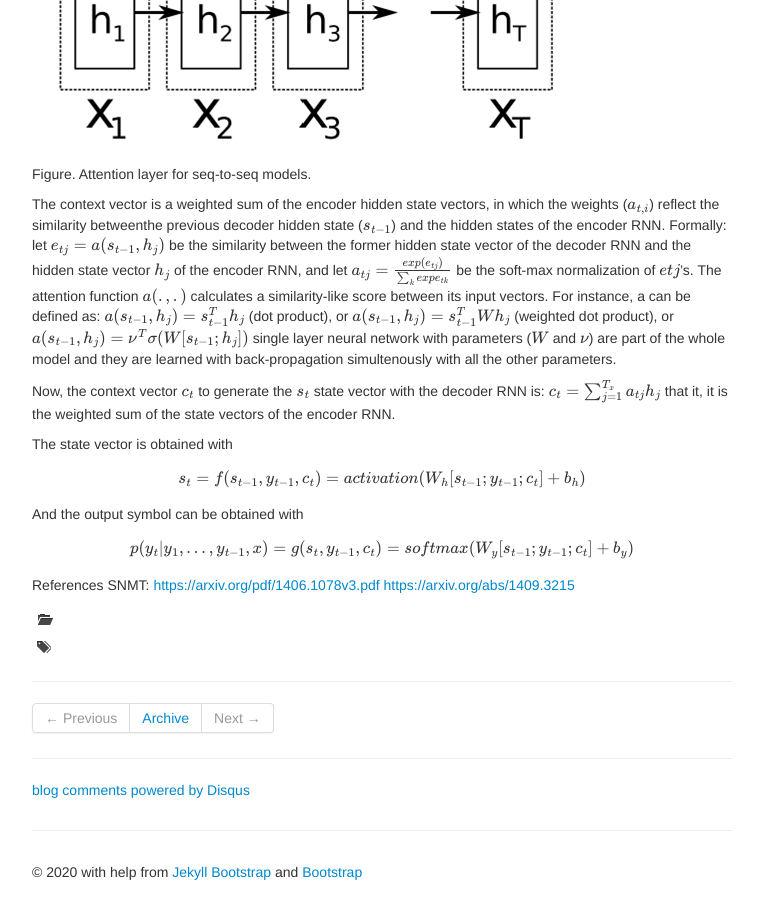
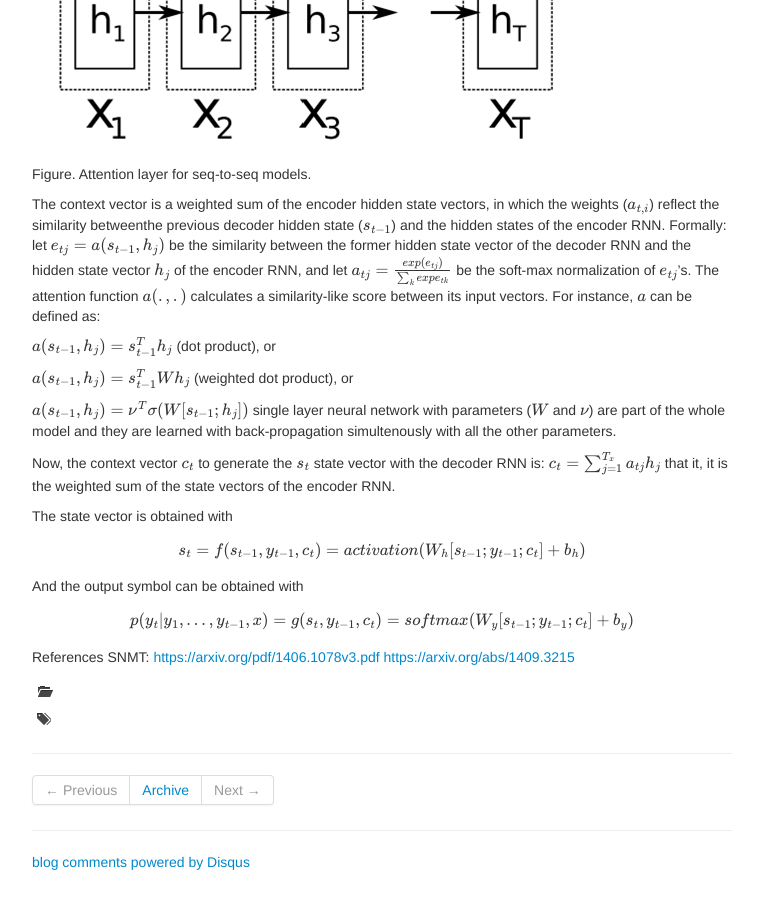
Before and after one commit to kfattila/kfattila.github.io, a Jekyll site: the page built from pages/seq2seq.md, in a window 1280 px wide and 900 px high, scrolled down 2543 px. Shown: the whole window, without its empty margins (258-1021 px from the left). Built offline with Jekyll 4.4.1, drawn with Linux system fonts in a browser that asks for light colours; formulas are drawn with MathJax 3; comment, search, counter and statistics services are not loaded.

Commit message:
Lectures

```diff
--- a/pages/seq2seq.md
+++ b/pages/seq2seq.md
@@ -47,9 +47,12 @@ Figure. Attention layer for seq-to-seq models.
 
 
 The context vector is a weighted sum of the encoder hidden state vectors, in which the weights (\\(a_{t,i}\\)) reflect the similarity betweenthe previous decoder hidden state (\\(s_{t-1}\\)) and the hidden states of the encoder RNN. Formally:
-let \\(e_{tj} = a(s_{t-1}, h_{j})\\) be the similarity between the former hidden state vector of the decoder RNN and the hidden state vector \\(h_{j}\\) of the encoder RNN, and let \\(a_{tj} = \frac{exp(e_{tj})}{\sum_{k}exp e_{tk}}\\) be the soft-max normalization of \\(e{tj}\\)'s. The attention function \\(a(.,.)\\) calculates a similarity-like score between its input vectors. For instance, a can be defined as:
+let \\(e_{tj} = a(s_{t-1}, h_{j})\\) be the similarity between the former hidden state vector of the decoder RNN and the hidden state vector \\(h_{j}\\) of the encoder RNN, and let \\(a_{tj} = \frac{exp(e_{tj})}{\sum_{k}exp e_{tk}}\\) be the soft-max normalization of \\(e_{tj}\\)'s. The attention function \\(a(.,.)\\) calculates a similarity-like score between its input vectors. For instance, \\(a\\) can be defined as:
+
 \\(a(s_{t-1}, h_{j}) = s_{t-1}^{T}h_{j}\\) (dot product), or
+
 \\(a(s_{t-1}, h_{j}) = s_{t-1}^{T}Wh_{j}\\) (weighted dot product), or
+
 \\(a(s_{t-1}, h_{j}) = \nu^{T}\sigma(W[s_{t-1};h_{j}])\\) single layer neural network with parameters (\\(W\\) and \\(\nu\\)) are  part of the whole model and they are learned with back-propagation simultenously with all the other parameters.
 
 Now, the context vector \\(c_{t}\\) to generate the \\(s_{t}\\) state vector with the decoder RNN is: \\(c_{t} = \sum_{j=1}^{T_{x}}a_{tj}h_{j}\\) that it, it is the weighted sum of the state vectors of the encoder RNN.
```
